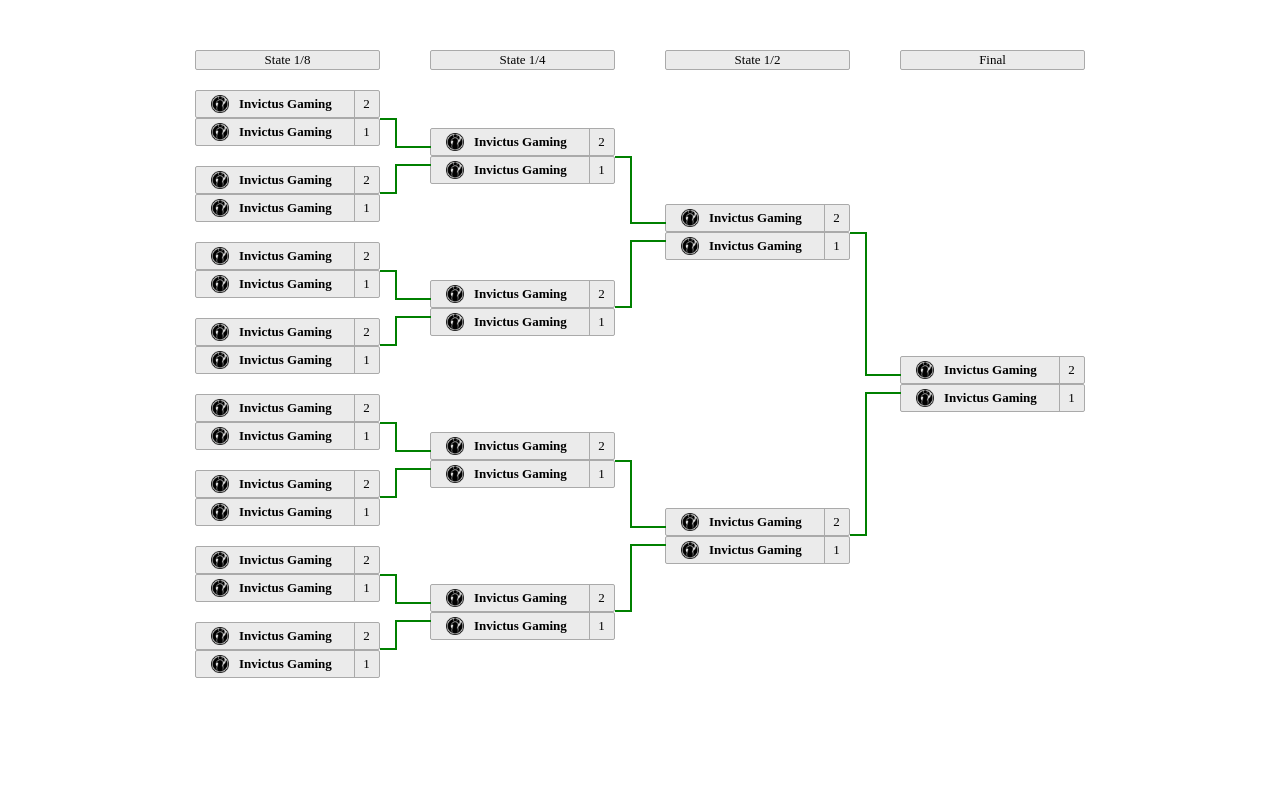
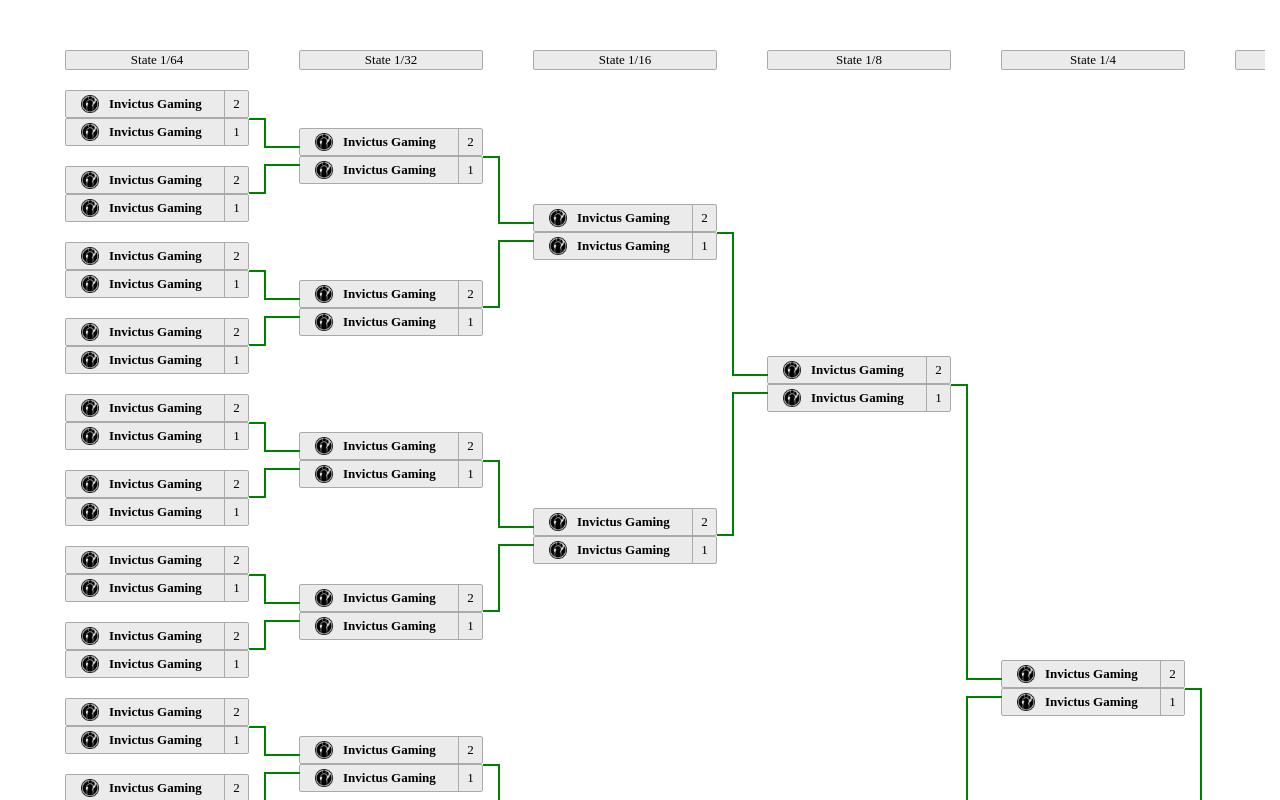
Before and after one commit to marat2183/bracket, a plain HTML site: page index.html in a window 1280 px wide. Drawn offline with Linux system fonts and the light colour scheme.

Commit message:
add ... after team_name overflow

```diff
--- a/css/styles.css
+++ b/css/styles.css
@@ -94,6 +94,9 @@
     font-weight: bold;
     line-height: 18px;
     margin-left: 10px;
+    overflow: hidden;
+    text-overflow: ellipsis;
+    white-space: nowrap;
 }
 
 /* connections */
--- a/js/matchesData.js
+++ b/js/matchesData.js
@@ -1,3 +1,3 @@
-const teamNum = 16;
+const teamNum = 128;
 
 export default teamNum;
--- a/js/services/bracketService.js
+++ b/js/services/bracketService.js
@@ -49,8 +49,6 @@
 
         return updatedRoundsList;
     }
-
-
 }
 
 export default BracketService;
```
